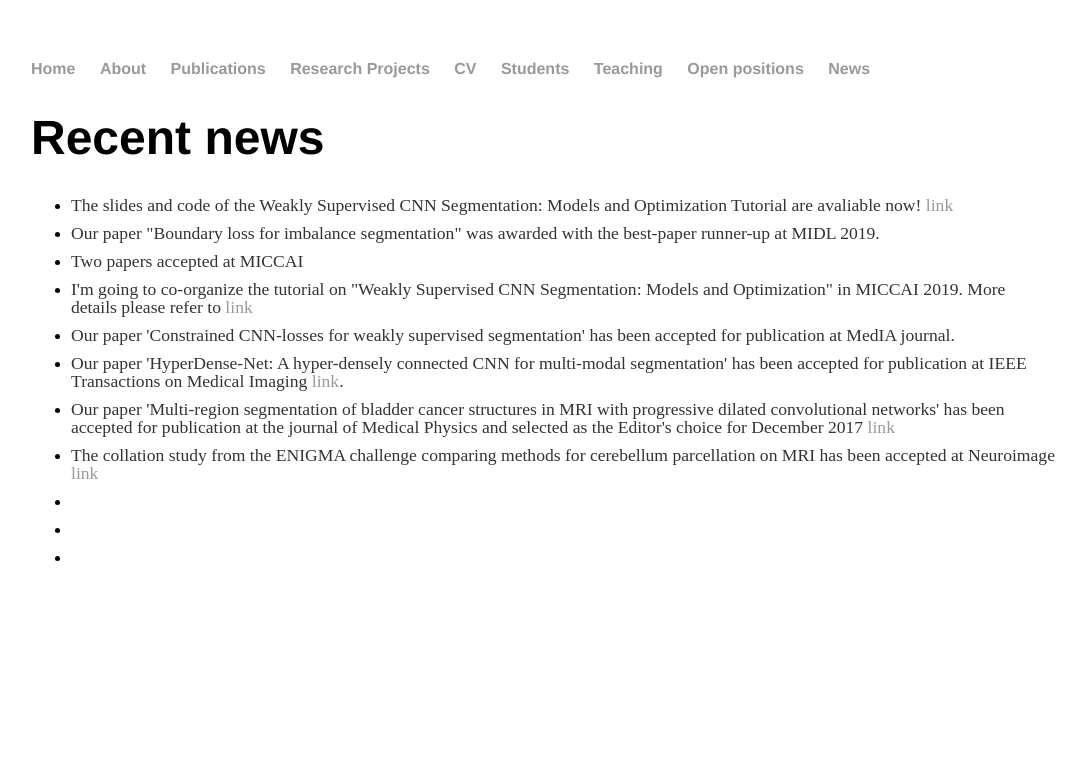
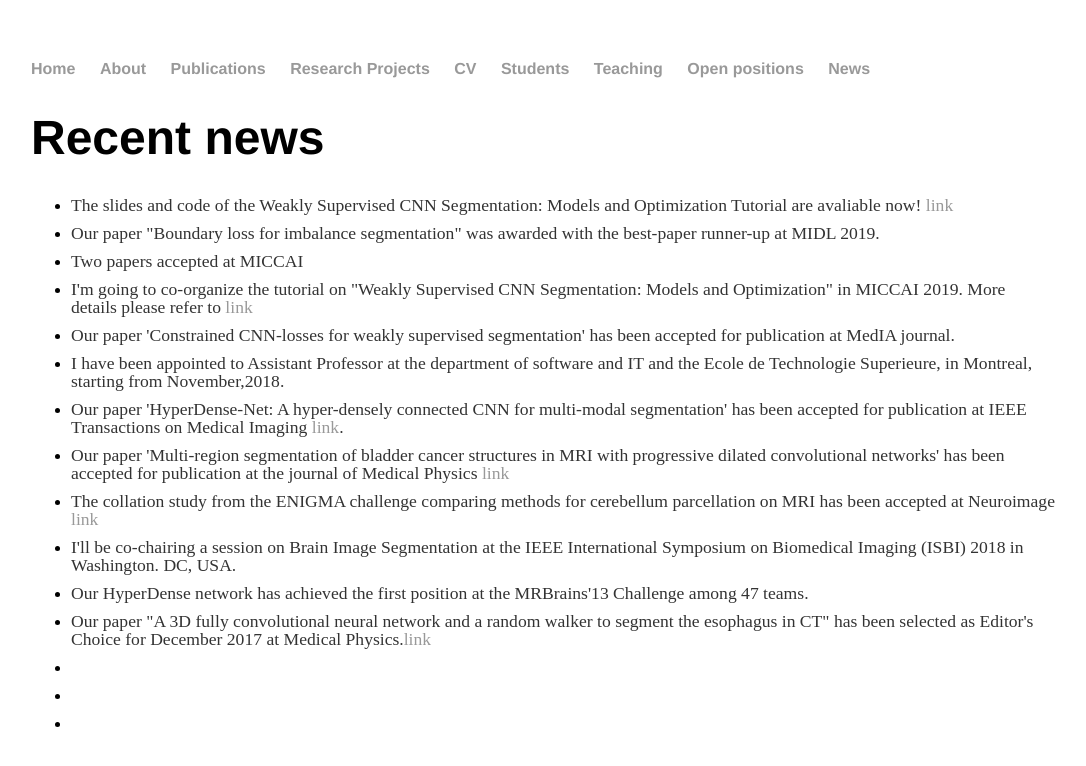
Before and after one commit to josedolz/josedolz.github.io, a Jekyll site: the page built from news/index.html, in a window 1280 px wide. Shown: the top 766 px of the page, without its empty margins (97-1183 px from the left). Built offline with Jekyll 4.4.1, drawn with Linux system fonts in a browser that asks for light colours.

Commit message:
Update index.html

```diff
--- a/news/index.html
+++ b/news/index.html
@@ -10,9 +10,13 @@ title: news
 		<li><p1>Two papers accepted at MICCAI</p1></li>
 		<li><p1>I'm going to co-organize the tutorial on "Weakly Supervised CNN Segmentation: Models and Optimization" in MICCAI 2019. More details please refer to <a href="https://sites.google.com/view/miccai-2019-tutorial-weaksup/home">link</a>
 		<li><p1>Our paper 'Constrained CNN-losses for weakly supervised segmentation' has been accepted for publication at MedIA journal.
+		<li><p1>I have been appointed to Assistant Professor at the department of software and IT and the Ecole de Technologie Superieure, in Montreal, starting from November,2018.</p1></li>
 		<li><p1>Our paper 'HyperDense-Net: A hyper-densely connected CNN for multi-modal segmentation' has been accepted for publication at IEEE Transactions on Medical Imaging <a href="https://ieeexplore.ieee.org/abstract/document/8515234">link</a>.
-		<li><p1>Our paper 'Multi-region segmentation of bladder cancer structures in MRI with progressive dilated convolutional networks' has been accepted for publication at the journal of Medical Physics and selected as the Editor's choice for December 2017 <a href="https://doi.org/10.1002/mp.13240">link</a>
+		<li><p1>Our paper 'Multi-region segmentation of bladder cancer structures in MRI with progressive dilated convolutional networks' has been accepted for publication at the journal of Medical Physics <a href="https://doi.org/10.1002/mp.13240">link</a>
 		<li><p1>The collation study from the ENIGMA challenge comparing methods for cerebellum parcellation on MRI has been accepted at Neuroimage <a href="https://www.sciencedirect.com/science/article/abs/pii/S1053811918306906">link</a>
+		<li><p1>I'll be co-chairing a session on Brain Image Segmentation at the IEEE International Symposium on Biomedical Imaging (ISBI) 2018 in Washington. DC, USA.
+		<li><p1>Our HyperDense network has achieved the first position at the MRBrains'13 Challenge among 47 teams.
+		<li><p1>Our paper "A 3D fully convolutional neural network and a random walker to segment the esophagus in CT" has been selected as Editor's Choice for December 2017 at Medical Physics.<a href="https://aapm.onlinelibrary.wiley.com/doi/abs/10.1002/mp.12593%4010.1002/%28ISSN%292473-4209.EDITORS_CHOICE">link</a>
 		<li><p1>
 		<li><p1>
 		<li><p1>
```
